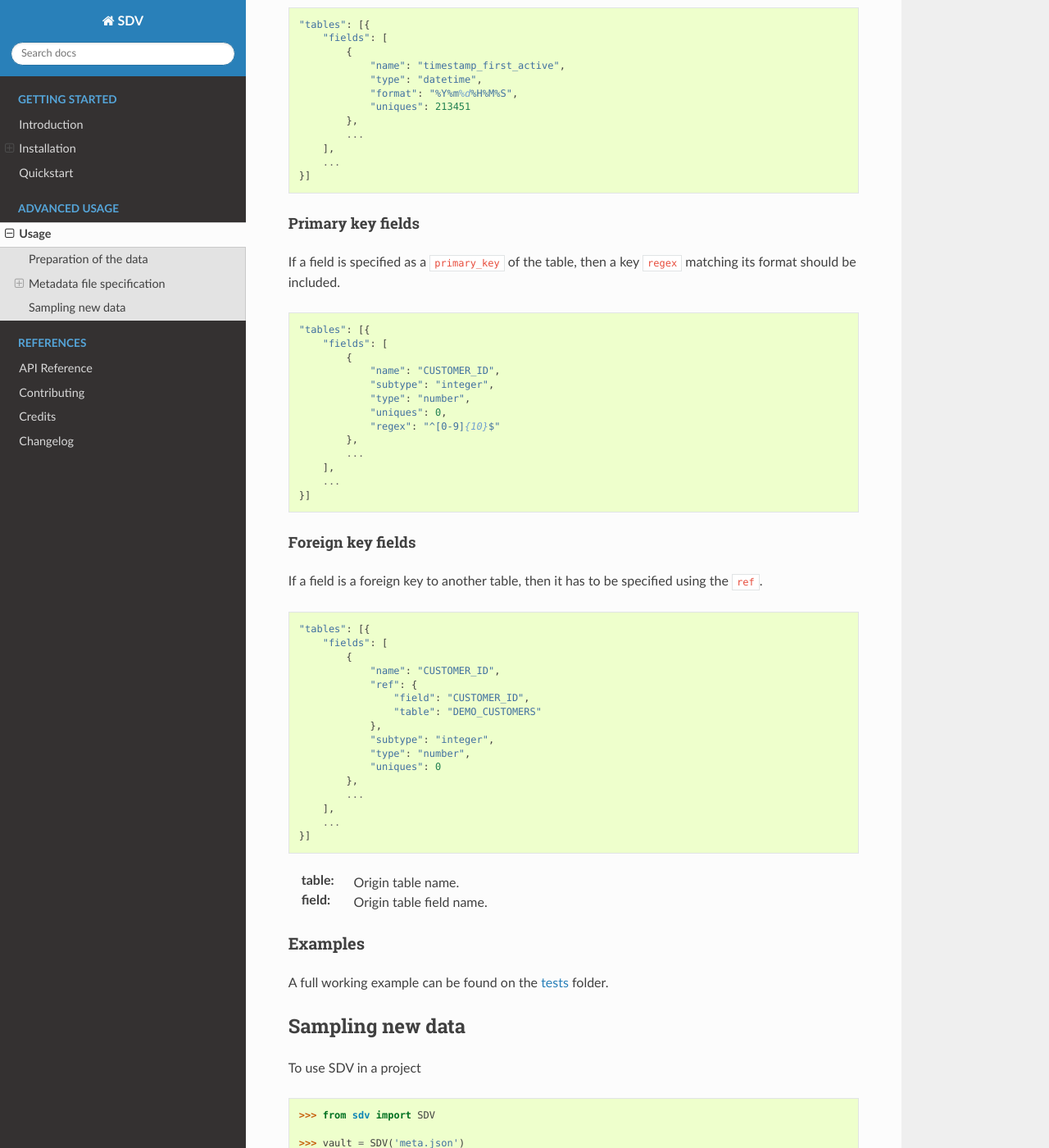
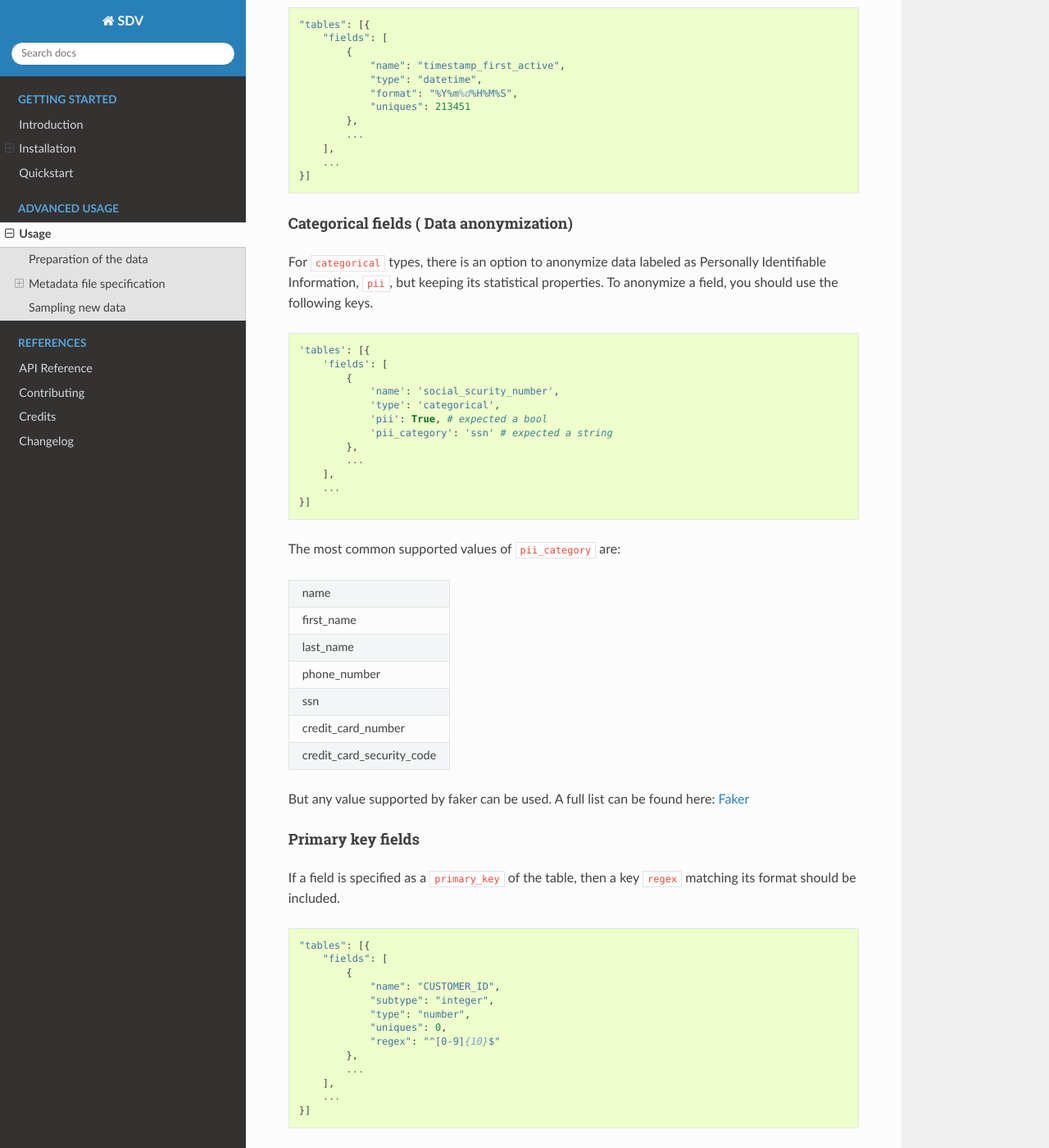
Before and after one commit to sdv-dev/SDV, a Sphinx documentation site: the page built from docs/usage.rst, in a window 1280 px wide and 1400 px high, scrolled down 2381 px. Shown: the whole window at 82% size. Built offline with Sphinx 7.4.7 and the Read the Docs theme 2.0.0, drawn with Linux system fonts in a browser that asks for light colours.

Commit message:
Add anonymization options to docs

```diff
--- a/docs/usage.rst
+++ b/docs/usage.rst
@@ -161,6 +161,48 @@ For  ``datetime`` types, a ``format`` key should be included containing the date
     }]
 
 
+Categorical fields ( Data anonymization)
+""""""""""""""""""""""""""""""""""""""""
+
+For ``categorical`` types, there is an option to anonymize data labeled as Personally Identifiable Information, ``pii``,
+but keeping its statistical properties. To anonymize a field, you should use the following keys.
+
+.. code-block:: python
+
+    'tables': [{
+        'fields': [
+            {
+                'name': 'social_scurity_number',
+                'type': 'categorical',
+                'pii': True, # expected a bool
+                'pii_category': 'ssn' # expected a string
+            },
+            ...
+        ],
+        ...
+    }]
+
+The most common supported values of ``pii_category`` are:
+
++---------------------------+
+| name                      |
++---------------------------+
+| first_name                |
++---------------------------+
+| last_name                 |
++---------------------------+
+| phone_number              |
++---------------------------+
+| ssn                       |
++---------------------------+
+| credit_card_number        |
++---------------------------+
+| credit_card_security_code |
++---------------------------+
+
+But any value supported by faker can be used. A full list can be found here: `Faker`_
+
+
 Primary key fields
 """"""""""""""""""
 
@@ -217,8 +259,6 @@ Examples
 A full working example can be found on the `tests`_ folder.
 
 
-
-
 Sampling new data
 -----------------
 To use SDV in a project
@@ -235,3 +275,4 @@ To use SDV in a project
 .. _RDT: https://github.com/HDI-Project/RDT
 .. _strftime: https://docs.python.org/3/library/datetime.html#strftime-and-strptime-behavior
 .. _tests: https://github.com/HDI-Project/SDV/blob/master/tests/data/meta.json
+.. _Faker: https://faker.readthedocs.io/en/master/providers.html
```
